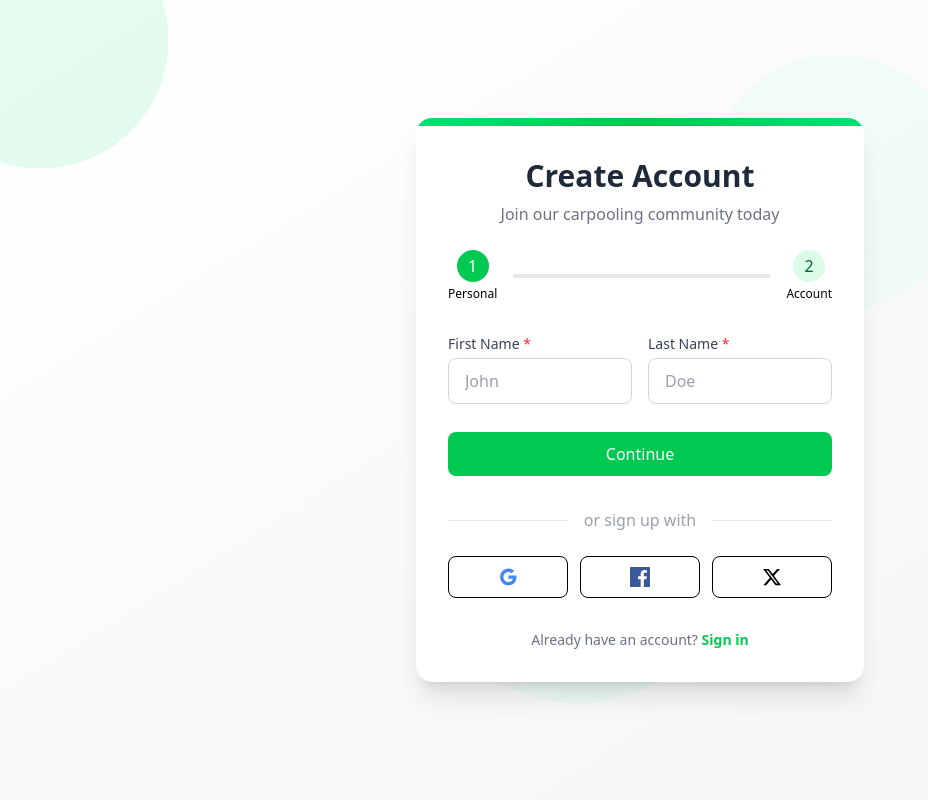
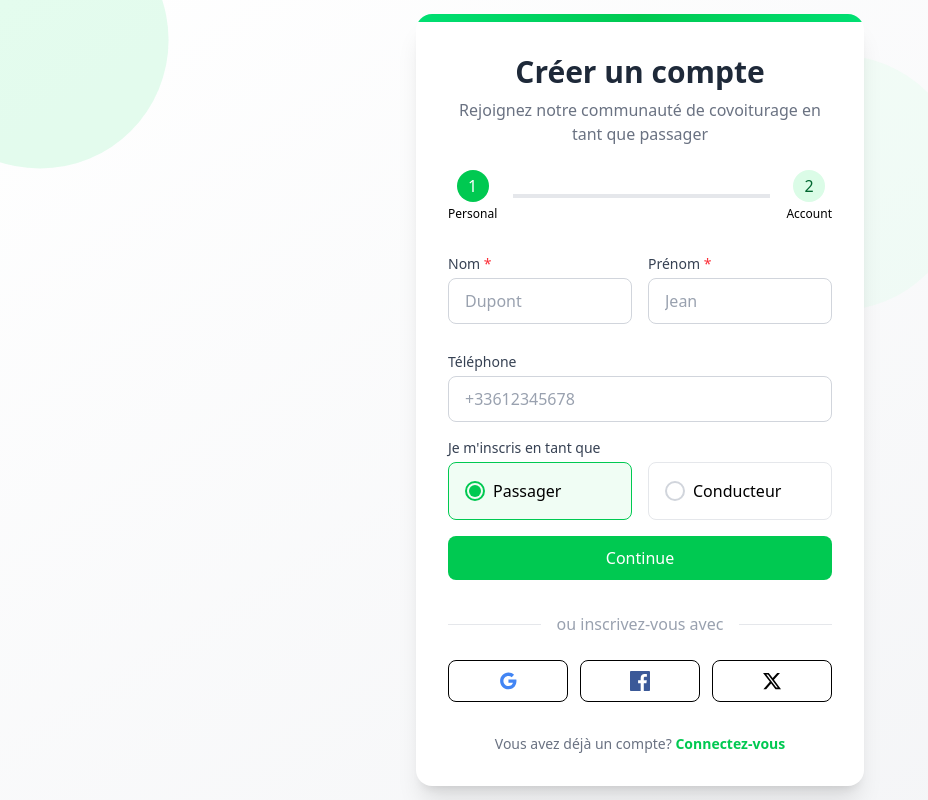
Before and after one commit to charafeddine-Web/Fil-Rouge, a React (Vite) app in the folder Front-End/: page /register in a window 1280 px wide. Shown: the whole page, without its empty margins (0-928 px from the left). Built offline with nearby package versions, Linux system fonts and the light colour scheme.

Commit message:
chnage form register

```diff
--- a/Front-End/src/pages/Register.jsx
+++ b/Front-End/src/pages/Register.jsx
@@ -7,39 +7,50 @@ import { motion } from "framer-motion";
 const Register = () => {
   const [formStep, setFormStep] = useState(0);
   const [formData, setFormData] = useState({
-    firstName: "",
-    lastName: "",
+    nom: "",
+    prenom: "",
     email: "",
     password: "",
     confirmPassword: "",
+    telephone: "",
+    role: "passager",
+    // Vehicle information for driver
+    marque: "",
+    modele: "",
+    immatriculation: "",
+    couleur: "",
+    nombre_places: 0
   });
   const [loading, setLoading] = useState(false);
 
   const updateFormData = (field, value) => {
-    setFormData({
-      ...formData,
+
+    setFormData((prevState) => ({
+      ...prevState,
       [field]: value
-    });
+    }));
   };
 
   const nextStep = (e) => {
     e.preventDefault();
-    setFormStep(1);
+    setFormStep(formStep + 1);
   };
 
   const prevStep = (e) => {
     e.preventDefault();
-    setFormStep(0);
+    setFormStep(formStep - 1);
   };
 
   const handleSubmit = async (e) => {
+
     e.preventDefault();
     setLoading(true);
-    // Simuler un appel API
-    setTimeout(() => {
-      setLoading(false);
-      // Redirection ou gestion d'inscription à implémenter
-    }, 1500);
+
+    // Simulate API call
+    // setTimeout(() => {
+    //   setLoading(false);
+    //   console.log("Form submitted:", formData);
+    // }, 1500);
   };
 
   const renderStepIndicator = () => {
@@ -51,13 +62,24 @@ const Register = () => {
           </div>
           <span className="text-xs mt-1 font-urbanist">Personal</span>
         </div>
-        <div className={`flex-1 h-1 ${formStep === 0 ? 'bg-gray-200' : 'bg-green-300'}`}></div>
+        <div className={`flex-1 h-1 ${formStep >= 1 ? 'bg-green-300' : 'bg-gray-200'}`}></div>
         <div className="flex flex-col items-center">
           <div className={`w-8 h-8 rounded-full flex items-center justify-center ${formStep === 1 ? 'bg-green-500 text-white' : 'bg-green-100 text-green-800'}`}>
             2
           </div>
           <span className="text-xs mt-1 font-urbanist">Account</span>
         </div>
+        {formData.role === "conducteur" && (
+          <>
+            <div className={`flex-1 h-1 ${formStep >= 2 ? 'bg-green-300' : 'bg-gray-200'}`}></div>
+            <div className="flex flex-col items-center">
+              <div className={`w-8 h-8 rounded-full flex items-center justify-center ${formStep === 2 ? 'bg-green-500 text-white' : 'bg-green-100 text-green-800'}`}>
+                3
+              </div>
+              <span className="text-xs mt-1 font-urbanist">Vehicle</span>
+            </div>
+          </>
+        )}
       </div>
     );
   };
@@ -74,21 +96,59 @@ const Register = () => {
       <div className="grid grid-cols-2 gap-4">
         <div>
           <Input
-            label="First Name"
-            value={formData.firstName}
-            onChange={(e) => updateFormData('firstName', e.target.value)}
-            placeholder="John"
+            label="Nom"
+            value={formData.nom}
+            onChange={(e) =>  updateFormData('nom', e.target.value)}
+            placeholder="Dupont"
             required
           />
         </div>
         <div>
           <Input
-            label="Last Name"
-            value={formData.lastName}
-            onChange={(e) => updateFormData('lastName', e.target.value)}
-            placeholder="Doe"
+            label="Prénom"
+            value={formData.prenom}
+            onChange={(e) => updateFormData('prenom', e.target.value)}
+            placeholder="Jean"
             required
           />
+        </div>
+      </div>
+
+      <div>
+        <Input
+          label="Téléphone"
+          value={formData.telephone}
+          onChange={(e) => updateFormData('telephone', e.target.value)}
+          placeholder="+33612345678"
+        />
+      </div>
+
+      <div className="mt-2">
+        <label className="block text-sm font-medium text-gray-700 mb-1">Je m'inscris en tant que</label>
+        <div className="grid grid-cols-2 gap-4">
+          <div
+            className={`border rounded-lg p-4 cursor-pointer transition-colors ${formData.role === 'passager' ? 'border-green-500 bg-green-50' : 'border-gray-200 hover:bg-gray-50'}`}
+            onClick={() => updateFormData('role', 'passager')}
+          >
+            <div className="flex items-center">
+              <div className={`w-5 h-5 rounded-full border-2 mr-2 flex items-center justify-center ${formData.role === 'passager' ? 'border-green-500' : 'border-gray-300'}`}>
+                {formData.role === 'passager' && <div className="w-3 h-3 rounded-full bg-green-500"></div>}
+              </div>
+              <span className="font-medium">Passager</span>
+            </div>
+          </div>
+
+          <div
+            className={`border rounded-lg p-4 cursor-pointer transition-colors ${formData.role === 'conducteur' ? 'border-green-500 bg-green-50' : 'border-gray-200 hover:bg-gray-50'}`}
+            onClick={() => updateFormData('role', 'conducteur')}
+          >
+            <div className="flex items-center">
+              <div className={`w-5 h-5 rounded-full border-2 mr-2 flex items-center justify-center ${formData.role === 'conducteur' ? 'border-green-500' : 'border-gray-300'}`}>
+                {formData.role === 'conducteur' && <div className="w-3 h-3 rounded-full bg-green-500"></div>}
+              </div>
+              <span className="font-medium">Conducteur</span>
+            </div>
+          </div>
         </div>
       </div>
 
@@ -109,7 +169,7 @@ const Register = () => {
       animate={{ opacity: 1, x: 0 }}
       exit={{ opacity: 0, x: -20 }}
       transition={{ duration: 0.3 }}
-      onSubmit={handleSubmit}
+      onSubmit={formData.role === "conducteur" ? nextStep : handleSubmit}
       className="space-y-4"
     >
       <div>
@@ -118,14 +178,14 @@ const Register = () => {
           type="email"
           value={formData.email}
           onChange={(e) => updateFormData('email', e.target.value)}
-          placeholder="your@email.com"
+          placeholder="votre@email.com"
           required
         />
       </div>
 
       <div>
         <Input
-          label="Password"
+          label="Mot de passe"
           type="password"
           value={formData.password}
           onChange={(e) => updateFormData('password', e.target.value)}
@@ -136,7 +196,7 @@ const Register = () => {
 
       <div>
         <Input
-          label="Confirm Password"
+          label="Confirmer le mot de passe"
           type="password"
           value={formData.confirmPassword}
           onChange={(e) => updateFormData('confirmPassword', e.target.value)}
@@ -152,14 +212,97 @@ const Register = () => {
           variant="outline"
           className="flex-1"
         >
-          Back
+          Retour
+        </Button>
+        <Button
+          type="submit"
+          className="flex-1"
+          loading={formData.role === "passager" ? loading : false}
+        >
+          {formData.role === "conducteur" ? "Continuer" : "Créer un compte"}
+        </Button>
+      </div>
+    </motion.form>
+  );
+
+  const VehicleInfoForm = () => (
+    <motion.form
+      initial={{ opacity: 0, x: 20 }}
+      animate={{ opacity: 1, x: 0 }}
+      exit={{ opacity: 0, x: -20 }}
+      transition={{ duration: 0.3 }}
+      onSubmit={handleSubmit}
+      className="space-y-4"
+    >
+      <div className="grid grid-cols-2 gap-4">
+        <div>
+          <Input
+            label="Marque"
+            value={formData.marque}
+            onChange={(e) => updateFormData('marque', e.target.value)}
+            placeholder="Renault"
+            required
+          />
+        </div>
+        <div>
+          <Input
+            label="Modèle"
+            value={formData.modele}
+            onChange={(e) => updateFormData('modele', e.target.value)}
+            placeholder="Clio"
+            required
+          />
+        </div>
+      </div>
+
+      <div>
+        <Input
+          label="Immatriculation"
+          value={formData.immatriculation}
+          onChange={(e) => updateFormData('immatriculation', e.target.value)}
+          placeholder="AB-123-CD"
+          required
+        />
+      </div>
+
+      <div className="grid grid-cols-2 gap-4">
+        <div>
+          <Input
+            label="Couleur"
+            value={formData.couleur}
+            onChange={(e) => updateFormData('couleur', e.target.value)}
+            placeholder="Bleu"
+            required
+          />
+        </div>
+        <div>
+          <Input
+            label="Nombre de places"
+            type="number"
+            min="1"
+            max="9"
+            value={formData.nombre_places}
+            onChange={(e) => updateFormData('nombre_places', parseInt(e.target.value) || 1)}
+            required
+          />
+        </div>
+      </div>
+
+      <div className="flex space-x-4">
+        <Button
+          type="button"
+          onClick={prevStep}
+          variant="outline"
+          className="flex-1"
+        >
+          Retour
         </Button>
         <Button
           type="submit"
           className="flex-1"
           loading={loading}
         >
-          Create Account
+          Créer un compte
         </Button>
       </div>
     </motion.form>
@@ -167,7 +310,6 @@ const Register = () => {
 
   return (
     <div className="min-h-screen flex items-center justify-center bg-gradient-to-br from-white to-gray-100 px-4">
-      {/* Animated background elements */}
       <div className="absolute inset-0 overflow-hidden">
         <motion.div
           animate={{
@@ -215,17 +357,22 @@ const Register = () => {
         <div className="h-2 bg-gradient-to-r from-green-400 via-green-500 to-green-400"></div>
         <div className="px-8 pt-8 pb-8">
           <div className="text-center mb-6">
-            <h2 className="text-3xl font-bold text-gray-800 font-urbanist">Create Account</h2>
-            <p className="text-gray-500 mt-2 font-urbanist">Join our carpooling community today</p>
+            <h2 className="text-3xl font-bold text-gray-800 font-urbanist">Créer un compte</h2>
+            <p className="text-gray-500 mt-2 font-urbanist">
+              Rejoignez notre communauté de covoiturage
+              {formData.role === "conducteur" ? " en tant que conducteur" : " en tant que passager"}
+            </p>
           </div>
 
           {renderStepIndicator()}
 
-          {formStep === 0 ? <PersonalInfoForm /> : <AccountInfoForm />}
+          {formStep === 0 && <PersonalInfoForm />}
+          {formStep === 1 && <AccountInfoForm />}
+          {formStep === 2 && formData.role === "conducteur" && <VehicleInfoForm />}
 
           <div className="relative flex items-center mt-8">
             <div className="flex-grow border-t border-gray-200"></div>
-            <span className="flex-shrink mx-4 text-gray-400 font-urbanist">or sign up with</span>
+            <span className="flex-shrink mx-4 text-gray-400 font-urbanist">ou inscrivez-vous avec</span>
             <div className="flex-grow border-t border-gray-200"></div>
           </div>
 
@@ -257,12 +404,12 @@ const Register = () => {
           </div>
 
           <p className="mt-8 text-center text-sm text-gray-500 font-urbanist">
-            Already have an account?{" "}
+            Vous avez déjà un compte?{" "}
             <Link
               to="/login"
               className="font-semibold text-green-500 hover:text-green-600"
             >
-              Sign in
+              Connectez-vous
             </Link>
           </p>
         </div>
```
